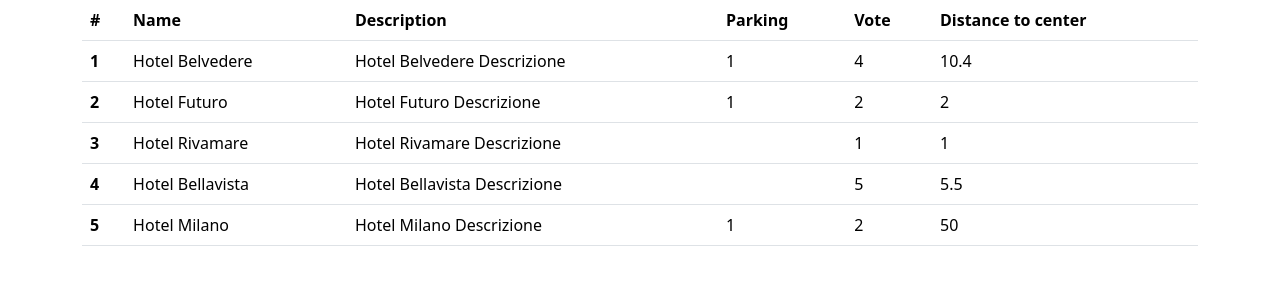
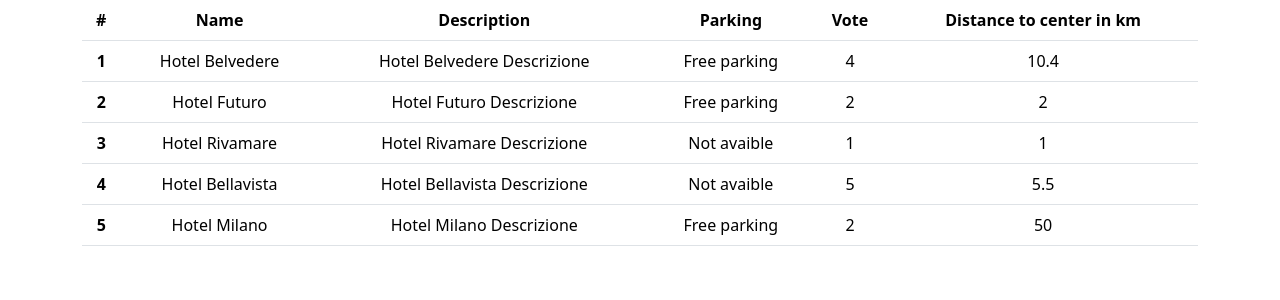
Before and after one commit to giuseppesciacca/php-hotel, a PHP site: page / in a window 1280 px wide. Shown: the top 300 px of the page. Run offline with PHP 8.4, Linux system fonts and the light colour scheme.

Commit message:
[add] convert value parking in string

```diff
--- a/index.php
+++ b/index.php
@@ -65,7 +65,7 @@ $hotels = [
 
     <div class="container">
 
-        <table class="table">
+        <table class="table text-center">
             <thead>
                 <tr>
                     <th scope="col">#</th>
@@ -73,7 +73,7 @@ $hotels = [
                     <th scope="col">Description</th>
                     <th scope="col">Parking</th>
                     <th scope="col">Vote</th>
-                    <th scope="col">Distance to center</th>
+                    <th scope="col">Distance to center in km</th>
                 </tr>
             </thead>
 
@@ -82,8 +82,20 @@ $hotels = [
                 foreach ($hotels as $index => $hotel) : ?>
                     <tr>
                         <th scope="row"> <?php echo $index + 1 ?> </th>
+
                         <?php foreach ($hotel as $key => $value) : ?>
-                            <td> <?php echo $value; ?> </td>
+                            <td>
+                                <?php
+                                /* if for checking parking. If value === true parking exist, === false don't exist. For other case print the value. */
+                                if ($value === true) {
+                                    echo 'Free parking';
+                                } elseif ($value === false) {
+                                    echo 'Not avaible';
+                                } else {
+                                    echo $value;
+                                }
+                                ?>
+                            </td>
                         <?php endforeach ?>
                     </tr>
                 <?php endforeach ?>
```
